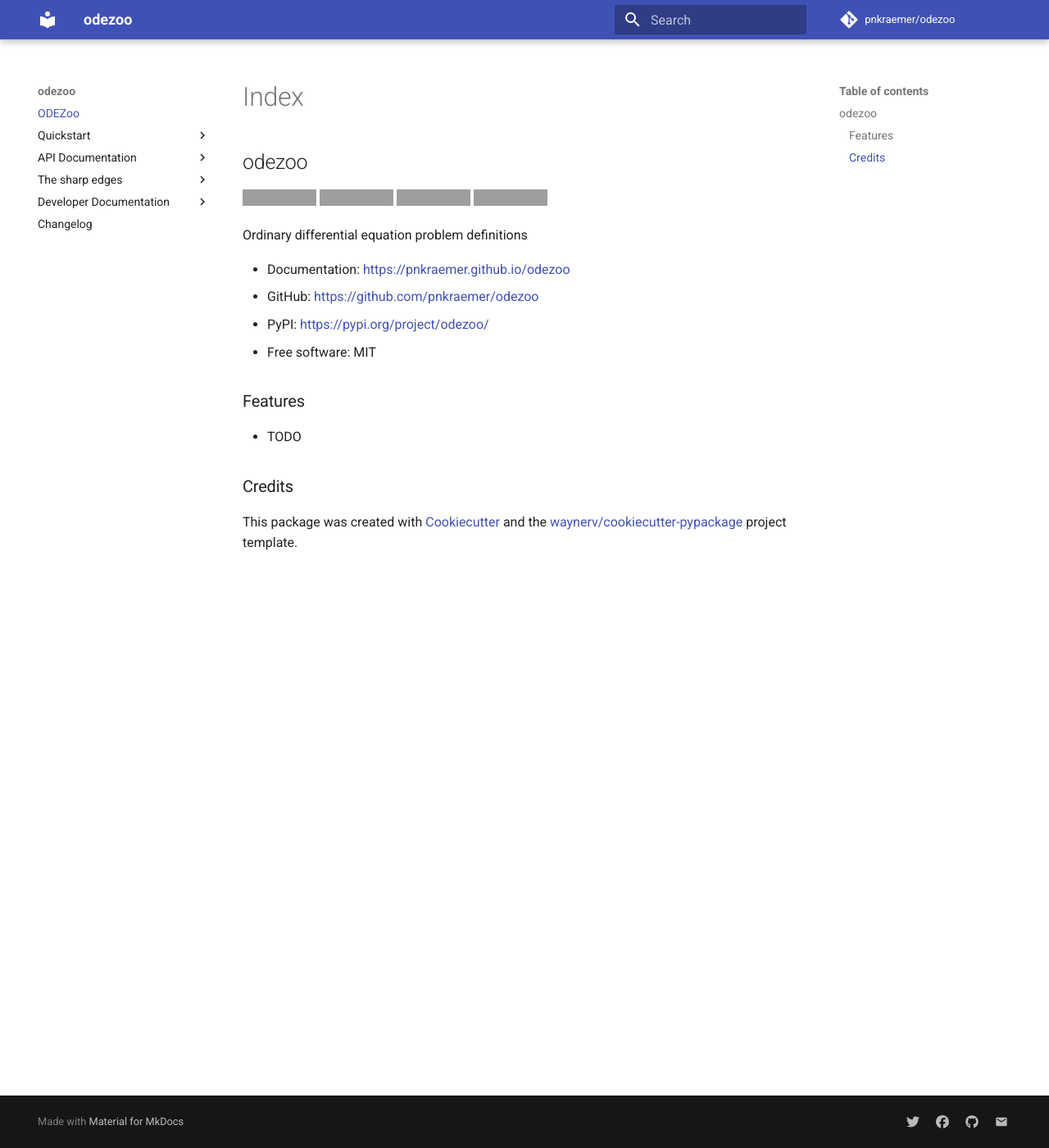
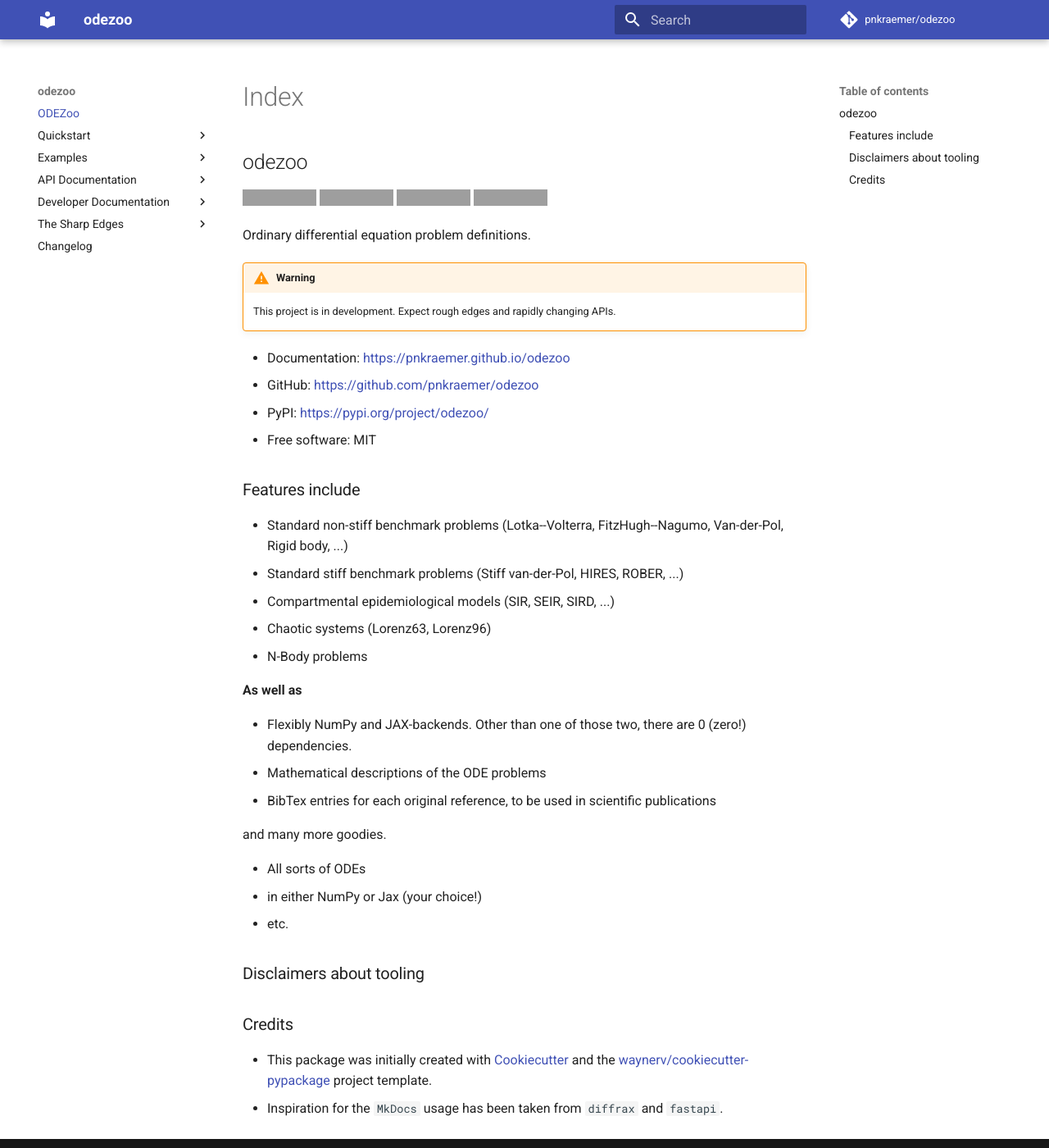
Before and after one commit to pnkraemer/diffeqzoo, an MkDocs documentation site: the page built from docs/index.md, in a window 1280 px wide and 1400 px high. Shown: the whole window at 82% size. Built offline with MkDocs 1.6.1 and Material for MkDocs 9.7.7, drawn with Linux system fonts in a browser that asks for light colours; comment, search, counter and statistics services are not loaded; grey boxes are pictures that could not be loaded.

Commit message:
Some dev docs

```diff
--- a/README.md
+++ b/README.md
@@ -8,7 +8,11 @@
 
 
 
-Ordinary differential equation problem definitions
+Ordinary differential equation problem definitions.
+
+!!! warning
+
+    This project is in development. Expect rough edges and rapidly changing APIs.
 
 
 * Documentation: <https://pnkraemer.github.io/odezoo>
@@ -17,10 +21,34 @@
 * Free software: MIT
 
 
-## Features
 
-* TODO
+## Features include
+
+* Standard non-stiff benchmark problems (Lotka--Volterra, FitzHugh--Nagumo, Van-der-Pol, Rigid body, ...)
+* Standard stiff benchmark problems (Stiff van-der-Pol, HIRES, ROBER, ...)
+* Compartmental epidemiological models (SIR, SEIR, SIRD, ...)
+* Chaotic systems (Lorenz63, Lorenz96)
+* N-Body problems
+
+
+**As well as**
+
+* Flexibly NumPy and JAX-backends. Other than one of those two, there are 0 (zero!) dependencies.
+* Mathematical descriptions of the ODE problems
+* BibTex entries for each original reference, to be used in scientific publications
+
+and many more goodies.
+
+* All sorts of ODEs
+* in either NumPy or Jax (your choice!)
+* etc.
+
+
+## Disclaimers about tooling
+
+
 
 ## Credits
 
-This package was created with [Cookiecutter](https://github.com/audreyr/cookiecutter) and the [waynerv/cookiecutter-pypackage](https://github.com/waynerv/cookiecutter-pypackage) project template.
+* This package was initially created with [Cookiecutter](https://github.com/audreyr/cookiecutter) and the [waynerv/cookiecutter-pypackage](https://github.com/waynerv/cookiecutter-pypackage) project template.
+* Inspiration for the ``MkDocs`` usage has been taken from ``diffrax`` and ``fastapi``.
--- a/mkdocs.yml
+++ b/mkdocs.yml
@@ -9,13 +9,18 @@
   - Quickstart:
       - quickstart/installation.md
       - quickstart/usage.md
+  - Examples:
+      - example_notebooks/example.md
   - API Documentation:
       - api_docs/api.md
-  - The sharp edges:
-      - sharp_edges/backend.md
   - Developer Documentation:
       - dev_docs/contributing.md
+      - dev_docs/dependency_management.md
+      - dev_docs/documentation.md
+  - The Sharp Edges:
+      - sharp_edges/backend.md
   - Changelog: changelog.md
+
 theme:
   name: material
   language: en
@@ -28,7 +33,9 @@
     - navigation.indexes
     - navigation.instant
     - navigation.tabs.sticky
+    -
 markdown_extensions:
+  - pymdownx.details
   - pymdownx.emoji:
       emoji_index: !!python/name:materialx.emoji.twemoji
       emoji_generator: !!python/name:materialx.emoji.to_svg
@@ -44,7 +51,6 @@
       linenums: false
   - pymdownx.superfences
   - pymdownx.inlinehilite
-  - pymdownx.details
   - admonition
   - toc:
       baselevel: 2
@@ -53,6 +59,7 @@
   - meta
 plugins:
   - include-markdown
+  - autorefs
   - search:
       lang: en
   - mkdocstrings:
```
Also changed, not shown: docs/dev_docs/dependency_management.md (added, +9 -0 lines), docs/dev_docs/documentation.md (added, +51 -0 lines), docs/example_notebooks/example.md (added).
